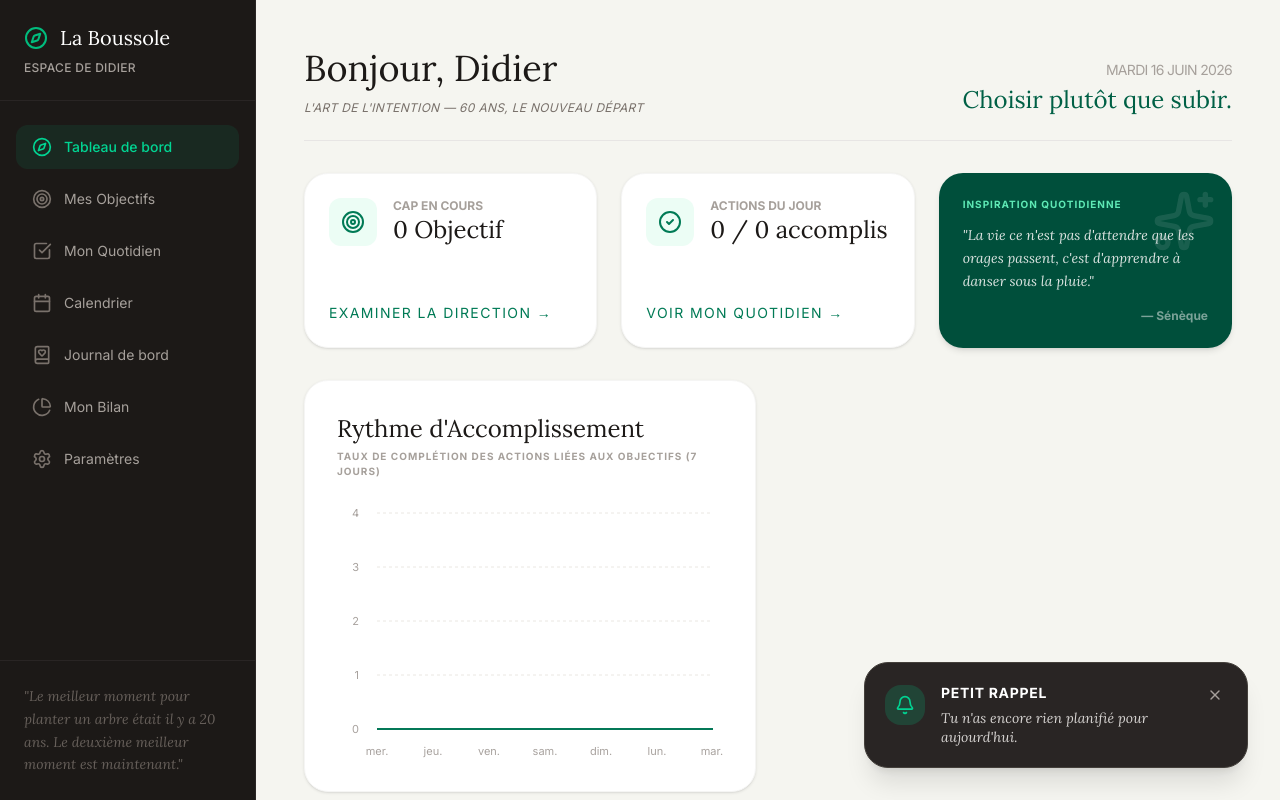
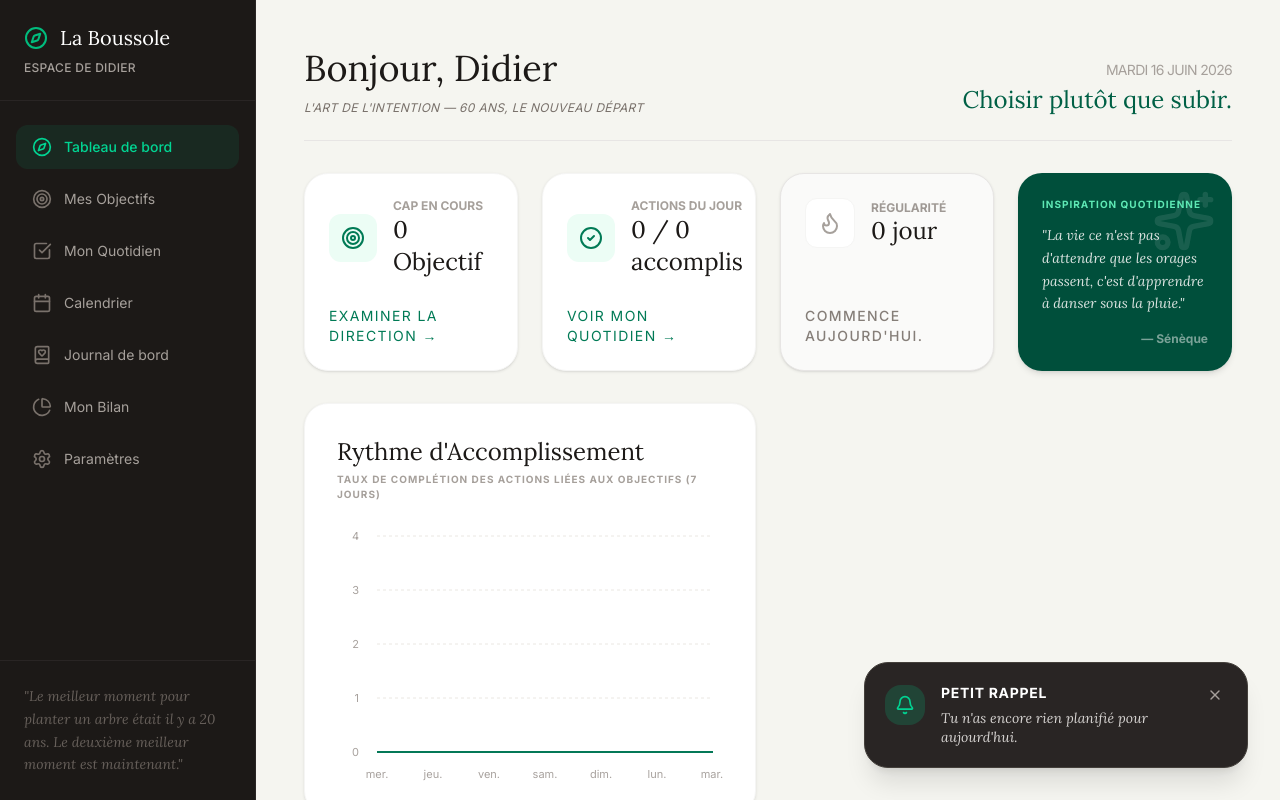
Before and after one commit to quoidireseo-crypto/objectif, a React (Vite) app: page / in a window 1280 px wide. Built offline with nearby package versions, Linux system fonts and the light colour scheme.

Commit message:
feat: add streak tracking and goal completion celebration
- Implement `useStreak` hook to calculate daily task completion streaks.
- Add streak display to the dashboard with dynamic styling.
- Add visual feedback when marking a goal as achieved.

```diff
--- /dev/null
+++ b/src/hooks/useStreak.ts
@@ -0,0 +1,54 @@
+import { useMemo } from 'react';
+import { Task } from '../types';
+
+export function useStreak(tasks: Task[]) {
+  return useMemo(() => {
+    const today = new Date();
+    today.setHours(0, 0, 0, 0);
+
+    // Get all dates where at least 1 task was completed
+    const completedDates = new Set<string>();
+
+    tasks.forEach(task => {
+      if (task.isCompleted && task.date) {
+        const tDate = new Date(task.date);
+        tDate.setHours(0, 0, 0, 0);
+        // Only count up to today, not future tasks
+        if (tDate.getTime() <= today.getTime()) {
+           completedDates.add(tDate.toISOString().split('T')[0]);
+        }
+      }
+    });
+
+    let currentStreak = 0;
+
+    const todayStr = today.toISOString().split('T')[0];
+    const checkDate = new Date(today);
+    checkDate.setDate(checkDate.getDate() - 1);
+    const yesterdayStr = checkDate.toISOString().split('T')[0];
+
+    const dateIterator = new Date(today);
+
+    // If no tasks completed today and not yesterday either, streak is 0
+    if (!completedDates.has(todayStr) && !completedDates.has(yesterdayStr)) {
+       return { currentStreak: 0 };
+    }
+
+    if (!completedDates.has(todayStr) && completedDates.has(yesterdayStr)) {
+       // Streak alive, started yesterday
+       dateIterator.setDate(dateIterator.getDate() - 1);
+    }
+
+    while (true) {
+       const dateStr = dateIterator.toISOString().split('T')[0];
+       if (completedDates.has(dateStr)) {
+          currentStreak++;
+          dateIterator.setDate(dateIterator.getDate() - 1);
+       } else {
+          break;
+       }
+    }
+
+    return { currentStreak };
+  }, [tasks]);
+}
--- a/src/views/DashboardView.tsx
+++ b/src/views/DashboardView.tsx
@@ -1,8 +1,9 @@
 import { useMemo } from 'react';
 import { AppData } from '../types';
-import { Target, CheckCircle2, Sparkles } from 'lucide-react';
+import { Target, CheckCircle2, Sparkles, Flame } from 'lucide-react';
 import { ProgressChart } from '../components/ProgressChart';
 import { GoalDomainChart } from '../components/GoalDomainChart';
+import { useStreak } from '../hooks/useStreak';
 
 interface DashboardProps {
   data: AppData;
@@ -24,6 +25,7 @@ export function DashboardView({ data, onChangeView }: DashboardProps) {
   const todayDate = new Date().toISOString().split('T')[0];
   const todayTasks = data.tasks.filter(t => t.date === todayDate);
   const completedToday = todayTasks.filter(t => t.isCompleted).length;
+  const { currentStreak } = useStreak(data.tasks);
 
   const formattedDate = new Intl.DateTimeFormat('fr-FR', {
     weekday: 'long',
@@ -37,6 +39,26 @@ export function DashboardView({ data, onChangeView }: DashboardProps) {
     const dayOfYear = Math.floor((new Date().getTime() - new Date(new Date().getFullYear(), 0, 0).getTime()) / 1000 / 60 / 60 / 24);
     return QUOTES[dayOfYear % QUOTES.length];
   }, []);
+
+  let streakColor = 'bg-stone-50 text-stone-500 border-stone-200';
+  let streakIconColor = 'text-stone-400 bg-white border-stone-100';
+  let streakMessage = "Commence aujourd'hui.";
+  let streakValueColor = 'text-stone-900';
+
+  if (currentStreak >= 7) {
+    streakColor = 'bg-emerald-50 text-emerald-800 border-emerald-100';
+    streakIconColor = 'text-emerald-600 bg-white border-emerald-50';
+    streakMessage = "Remarquable constance.";
+  } else if (currentStreak >= 3) {
+    streakColor = 'bg-amber-50 text-amber-800 border-amber-100';
+    streakIconColor = 'text-amber-600 bg-white border-amber-50';
+    streakMessage = "Tu tiens le rythme !";
+  } else if (currentStreak > 0) {
+    // 1 or 2 days
+    streakColor = 'bg-stone-50 text-stone-600 border-stone-100';
+    streakIconColor = 'text-amber-500 bg-white border-stone-100';
+    streakMessage = "Continue sur ta lancée.";
+  }
 
   return (
     <div className="animate-in fade-in slide-in-from-bottom-4 duration-500 flex flex-col min-h-full">
@@ -55,7 +77,7 @@ export function DashboardView({ data, onChangeView }: DashboardProps) {
         </div>
       </header>
 
-      <div className="grid grid-cols-1 md:grid-cols-3 gap-6 mb-8 text-stone-800">
+      <div className="grid grid-cols-1 md:grid-cols-2 lg:grid-cols-4 gap-6 mb-8 text-stone-800">
         <div className="bg-white rounded-3xl p-6 border border-stone-100 shadow-sm flex flex-col justify-between">
           <div className="flex items-center gap-4 mb-4">
             <div className="p-3 bg-emerald-50 text-emerald-700 rounded-xl">
@@ -90,6 +112,21 @@ export function DashboardView({ data, onChangeView }: DashboardProps) {
           >
             Voir mon quotidien &rarr;
           </button>
+        </div>
+
+        <div className={`rounded-3xl p-6 border shadow-sm flex flex-col justify-between ${streakColor}`}>
+          <div className="flex items-center gap-4 mb-4">
+            <div className={`p-3 rounded-xl border ${streakIconColor}`}>
+              <Flame className="w-6 h-6" />
+            </div>
+            <div>
+              <p className="text-xs uppercase font-sans font-bold leading-tight opacity-70">Régularité</p>
+              <p className={`text-2xl font-light ${streakValueColor}`}>{currentStreak} jour{currentStreak > 1 ? 's' : ''}</p>
+            </div>
+          </div>
+          <p className="text-left text-sm font-sans uppercase tracking-widest font-medium opacity-90">
+            {streakMessage}
+          </p>
         </div>
 
         <div className="bg-emerald-900 text-stone-100 rounded-3xl p-6 shadow-md flex flex-col justify-center relative overflow-hidden group">
--- a/src/views/GoalsView.tsx
+++ b/src/views/GoalsView.tsx
@@ -1,6 +1,6 @@
 import { useState } from 'react';
 import { AppData, Goal, LifeDomain, Milestone, Task } from '../types';
-import { Plus, Target, Clock, Heart, Briefcase, Activity, Home, Trash2, X, Coins, Sparkles, CheckSquare, Square } from 'lucide-react';
+import { Plus, Target, Clock, Heart, Briefcase, Activity, Home, Trash2, X, Coins, Sparkles, CheckSquare, Square, CheckCircle } from 'lucide-react';
 
 interface GoalsProps {
   data: AppData;
@@ -52,6 +52,7 @@ export function GoalsView({ data, updateData }: GoalsProps) {
   const [goalComplement, setGoalComplement] = useState('');
   const [firstAction, setFirstAction] = useState('');
   const [newMilestoneTitles, setNewMilestoneTitles] = useState<{ [goalId: string]: string }>({});
+  const [celebrationMessage, setCelebrationMessage] = useState<{title: string} | null>(null);
 
   const [newGoal, setNewGoal] = useState<Partial<Goal>>({
     why: '',
@@ -116,6 +117,20 @@ export function GoalsView({ data, updateData }: GoalsProps) {
         milestones: data.milestones.filter(m => m.goalId !== id)
       });
     }
+  };
+
+  const markAsAchieved = (id: string) => {
+    const goal = data.goals.find(g => g.id === id);
+    if (!goal) return;
+
+    setCelebrationMessage({ title: goal.title });
+    setTimeout(() => {
+      setCelebrationMessage(null);
+    }, 3000);
+
+    updateData({
+      goals: data.goals.map(g => g.id === id ? { ...g, status: 'Atteint' } : g)
+    });
   };
 
   const addMilestone = (goalId: string) => {
@@ -220,8 +235,29 @@ export function GoalsView({ data, updateData }: GoalsProps) {
     );
   };
 
+  const activeGoals = data.goals.filter(g => g.status !== 'Atteint');
+  const achievedGoals = data.goals.filter(g => g.status === 'Atteint');
+
   return (
     <div className="animate-in fade-in slide-in-from-bottom-4 duration-500">
+      {celebrationMessage && (
+        <div className="fixed inset-0 z-50 flex items-center justify-center p-4 bg-emerald-900/40 backdrop-blur-sm animate-in fade-in duration-300">
+          <div className="bg-white p-8 rounded-3xl shadow-xl max-w-sm text-center animate-in zoom-in-95 duration-500 border border-emerald-100">
+            <div className="bg-emerald-50 text-emerald-600 w-16 h-16 rounded-full flex items-center justify-center mx-auto mb-5">
+              <Target className="w-8 h-8" />
+            </div>
+            <h3 className="text-2xl font-light text-stone-900 mb-2">Bravo !</h3>
+            <p className="text-emerald-800 font-medium mb-4 italic text-lg leading-tight">
+              Tu as atteint : "{celebrationMessage.title}"
+            </p>
+            <p className="text-stone-500 text-sm leading-relaxed mb-6 font-light">
+              Ce cap est désormais derrière toi. <br/>
+              Qu'est-ce que tu choisis maintenant ?
+            </p>
+          </div>
+        </div>
+      )}
+
       <header className="flex flex-col sm:flex-row items-start sm:items-center justify-between gap-4 mb-8 border-b border-stone-200 pb-6">
         <div>
           <h2 className="text-3xl md:text-4xl font-light text-stone-900">Mes Objectifs</h2>
@@ -388,20 +424,25 @@ export function GoalsView({ data, updateData }: GoalsProps) {
         </div>
       ) : (
         <div className="grid grid-cols-1 lg:grid-cols-2 gap-6">
-          {data.goals.map(goal => {
+          {activeGoals.map(goal => {
             const theme = getDomainTheme(goal.domain);
             const Icon = theme.icon;
 
             return (
-              <div key={goal.id} className="bg-white border text-left border-stone-100 rounded-3xl p-6 shadow-sm hover:shadow-md transition duration-300 flex flex-col h-full">
+              <div key={goal.id} className="bg-white border text-left border-stone-100 rounded-3xl p-6 shadow-sm hover:shadow-md transition duration-300 flex flex-col h-full group">
                 <div className="flex justify-between items-start mb-4">
                   <div className={`px-3 py-1.5 rounded-xl border flex items-center gap-2 w-max ${theme.color}`}>
                     <Icon className="w-4 h-4" />
                     <span className="text-[10px] font-sans font-bold uppercase tracking-wider">{goal.domain}</span>
                   </div>
-                  <button onClick={() => deleteGoal(goal.id)} className="text-stone-300 hover:text-red-500 p-1 transition-colors">
-                    <Trash2 className="w-5 h-5" />
-                  </button>
+                  <div className="flex items-center gap-1 opacity-0 group-hover:opacity-100 transition-opacity">
+                    <button onClick={() => markAsAchieved(goal.id)} className="text-stone-300 hover:text-emerald-600 p-1.5 rounded-lg hover:bg-emerald-50 transition-colors" title="Marquer comme atteint">
+                      <CheckCircle className="w-5 h-5" />
+                    </button>
+                    <button onClick={() => deleteGoal(goal.id)} className="text-stone-300 hover:text-red-500 p-1.5 rounded-lg hover:bg-stone-50 transition-colors" title="Supprimer">
+                      <Trash2 className="w-5 h-5" />
+                    </button>
+                  </div>
                 </div>
 
                 <h3 className="text-2xl font-light text-stone-900 mb-3">{goal.title}</h3>
@@ -489,6 +530,36 @@ export function GoalsView({ data, updateData }: GoalsProps) {
           })}
         </div>
       )}
+
+      {achievedGoals.length > 0 && (
+        <div className="mt-16 pt-10 border-t border-stone-200">
+          <h3 className="text-lg font-light text-stone-500 mb-6 flex items-center gap-2">
+            <Target className="w-5 h-5 text-emerald-600" />
+            Caps honorés
+          </h3>
+          <div className="grid grid-cols-1 md:grid-cols-2 lg:grid-cols-3 gap-4">
+            {achievedGoals.map(goal => {
+              const theme = getDomainTheme(goal.domain);
+
+              return (
+                <div key={goal.id} className="bg-stone-50/50 border border-stone-100 rounded-2xl p-5 opacity-70 hover:opacity-100 transition-opacity flex flex-col h-full group">
+                  <div className="flex justify-between items-start mb-2">
+                    <span className="text-[9px] font-sans font-bold text-emerald-800 uppercase tracking-wider">{goal.domain}</span>
+                    <button onClick={() => deleteGoal(goal.id)} className="text-stone-300 hover:text-red-500 p-1 opacity-0 group-hover:opacity-100 transition-opacity">
+                      <Trash2 className="w-4 h-4" />
+                    </button>
+                  </div>
+                  <h4 className="text-lg font-medium text-stone-800 line-through mb-2">{goal.title}</h4>
+                  <div className="mt-auto pt-3 flex items-center gap-2 text-xs text-emerald-700 font-sans uppercase font-bold tracking-wider">
+                    <CheckCircle className="w-3.5 h-3.5" />
+                    Atteint
+                  </div>
+                </div>
+              );
+            })}
+          </div>
+        </div>
+      )}
     </div>
   );
 }
```
